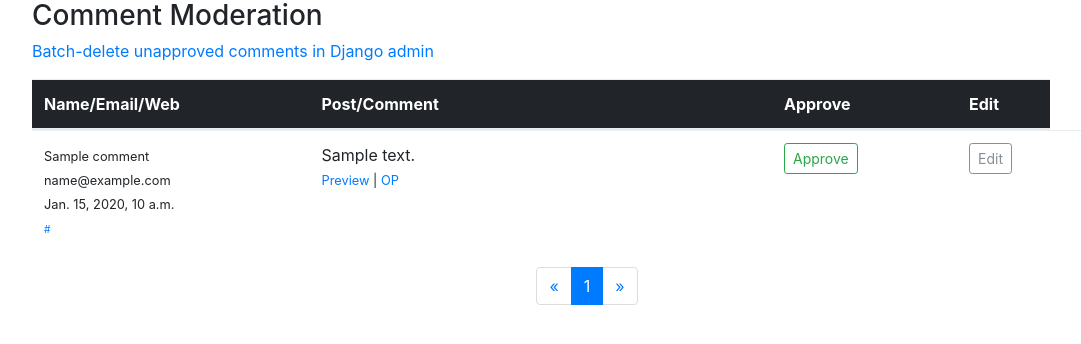
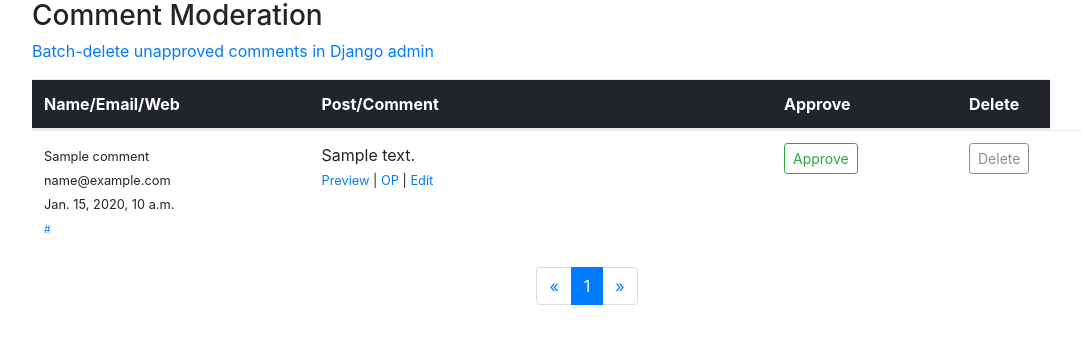
Before and after one commit to shacker/tangerine, a Django app: template tangerine/templates/tangerine/management/comments.html in a window 1280 px wide. Shown: the top 344 px of the page, without its empty margins (53-1134 px from the left). Run offline with Django 3.2, Linux system fonts and the light colour scheme; the template is opened without the code that fills it: most values are stand-ins (such as "Sample title", 1, 10 or a date in 2020); parts of the project's set-up code (start-up, migrations or seed data) failed here and were passed over; some libraries are stand-ins or nearby versions.

Commit message:
Provide instant comment delete via Comment management UI

```diff
--- a/tangerine/templates/tangerine/management/comments.html
+++ b/tangerine/templates/tangerine/management/comments.html
@@ -18,7 +18,7 @@
                         <th class="col-sm-3">Name/Email/Web</th>
                         <th class="col-sm-5">Post/Comment</th>
                         <th class="col-sm-2">Approve</th>
-                        <th class="col-sm-1">Edit</th>
+                        <th class="col-sm-1">Delete</th>
                     </tr>
                   </thead>
                   <tbody>
@@ -40,7 +40,8 @@
                                       <small>
                                           <a href="#" class="modalViewLink" data-toggle="modal" data-comment-body="{{ comment.body }}"
                                               data-target="#commentModal">Preview</a> |
-                                          <a href="{{ comment.post.get_absolute_url }}">OP</a>
+                                          <a href="{{ comment.post.get_absolute_url }}">OP</a> |
+                                          <a href="{% url 'admin:tangerine_comment_change' comment.id %}">Edit</a>
                                       </small>
 
                               </td>
@@ -52,7 +53,7 @@
                                   </a>
                               </td>
                               <td class="col-sm-2">
-                                  <a href="{% url 'admin:tangerine_comment_change' comment.id %}" class="btn btn-sm btn-outline-secondary">Edit</a>
+                                  <a href="{% url 'tangerine:delete_comment' comment.id %}" class="btn btn-sm btn-outline-secondary">Delete</a>
                               </td>
                           </tr>
                       {% endfor %}
--- a/tangerine/urls.py
+++ b/tangerine/urls.py
@@ -15,4 +15,8 @@ urlpatterns = [
         'manage/comments/toggle_approval/<int:comment_id>/',
         views.toggle_comment_approval,
         name="toggle_comment_approval"),
+    path(
+        'manage/comments/delete_comment/<int:comment_id>/',
+        views.delete_comment,
+        name="delete_comment"),
 ]
```
Also changed, not shown: tangerine/views.py (+10 -0 lines).
